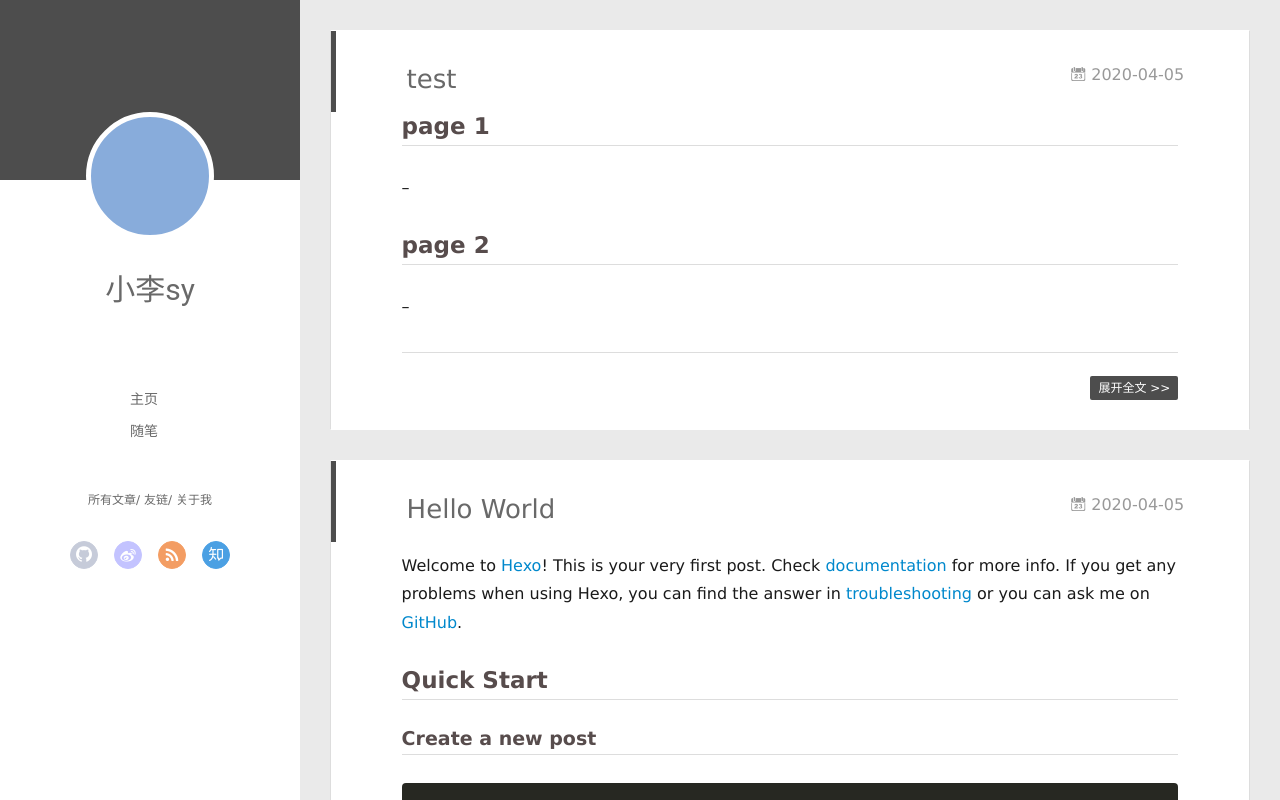
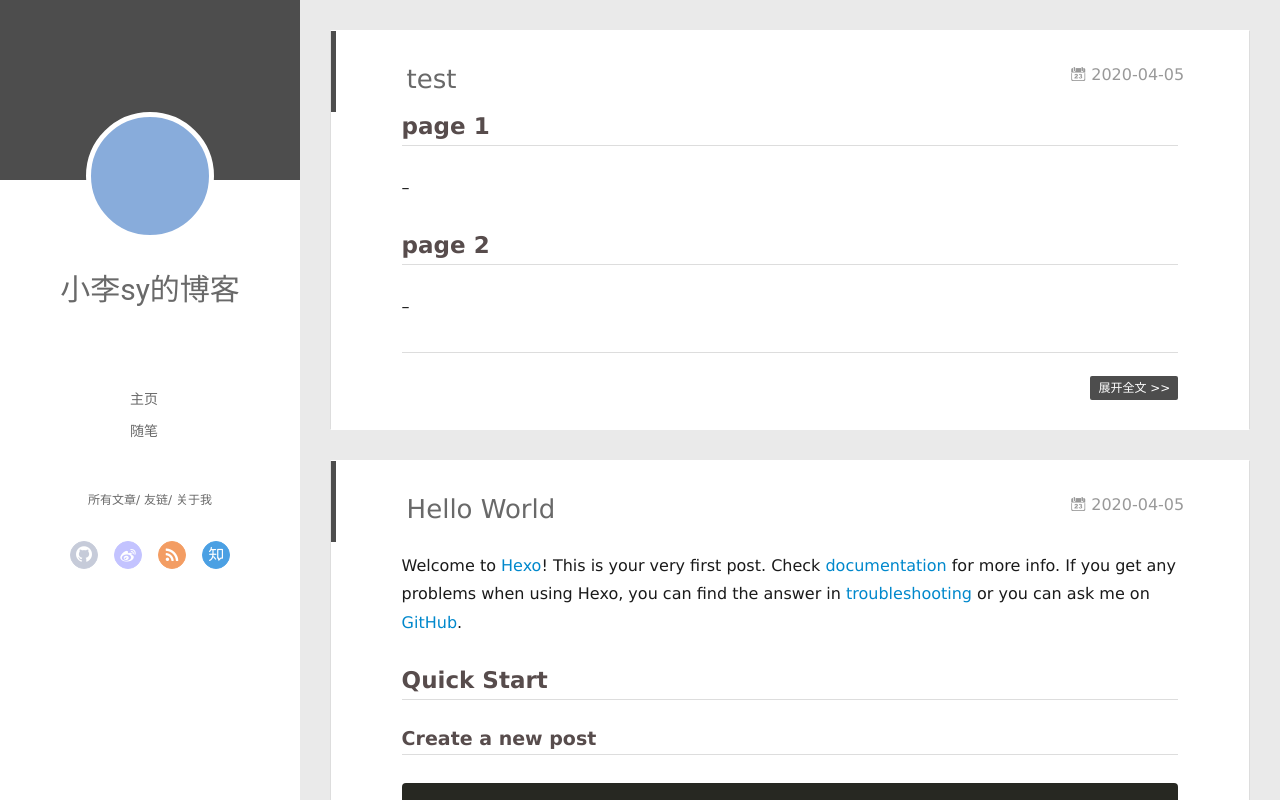
Before and after one commit to mcli244/mcli244.github.io, a plain HTML site: page index.html in a window 1280 px wide. Drawn offline with Linux system fonts and the light colour scheme; no server answers.

Commit message:
Site updated: 2020-04-05 21:08:52

```diff
--- a/index.html
+++ b/index.html
@@ -13,7 +13,7 @@
 <meta property="og:url" content="http://yoursite.com/index.html">
 <meta property="og:site_name" content="Hexo">
 <meta property="og:locale" content="en_US">
-<meta property="article:author" content="小李sy">
+<meta property="article:author" content="小李sy的博客">
 <meta name="twitter:card" content="summary">
 
     <link rel="alternative" href="/atom.xml" title="Hexo" type="application/atom+xml">
@@ -46,7 +46,7 @@
 			<img src="" class="js-avatar">
 		</a>
 		<hgroup>
-		  <h1 class="header-author"><a href="/">小李sy</a></h1>
+		  <h1 class="header-author"><a href="/">小李sy的博客</a></h1>
 		</hgroup>
 
 
@@ -104,7 +104,7 @@
 				<img src="" class="js-avatar">
 			</div>
 			<hgroup>
-			  <h1 class="header-author js-header-author">小李sy</h1>
+			  <h1 class="header-author js-header-author">小李sy的博客</h1>
 			</hgroup>
 
 
@@ -301,7 +301,7 @@
   <div class="outer">
     <div id="footer-info">
     	<div class="footer-left">
-    		&copy; 2020 小李sy
+    		&copy; 2020 小李sy的博客
     	</div>
       	<div class="footer-right">
       		<a href="http://hexo.io/" target="_blank">Hexo</a>  Theme <a href="https://github.com/litten/hexo-theme-yilia" target="_blank">Yilia</a> by Litten
```
Also changed, not shown: 2020/04/05/hello-world/index.html (+4 -4 lines), 2020/04/05/test/index.html (+4 -4 lines), archives/2020/04/index.html (+4 -4 lines), archives/2020/index.html (+4 -4 lines), archives/index.html (+4 -4 lines).
